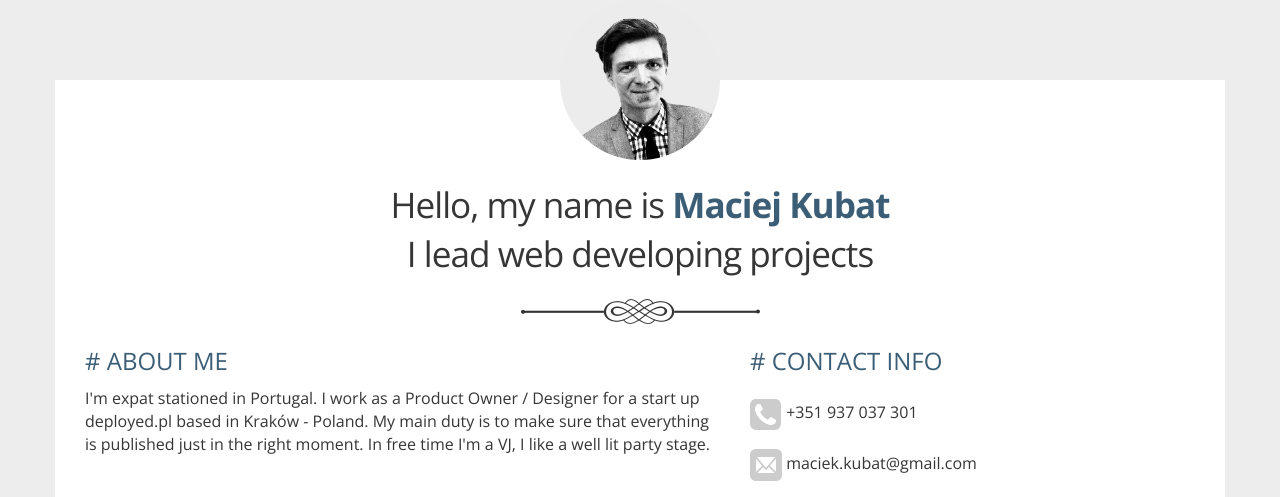
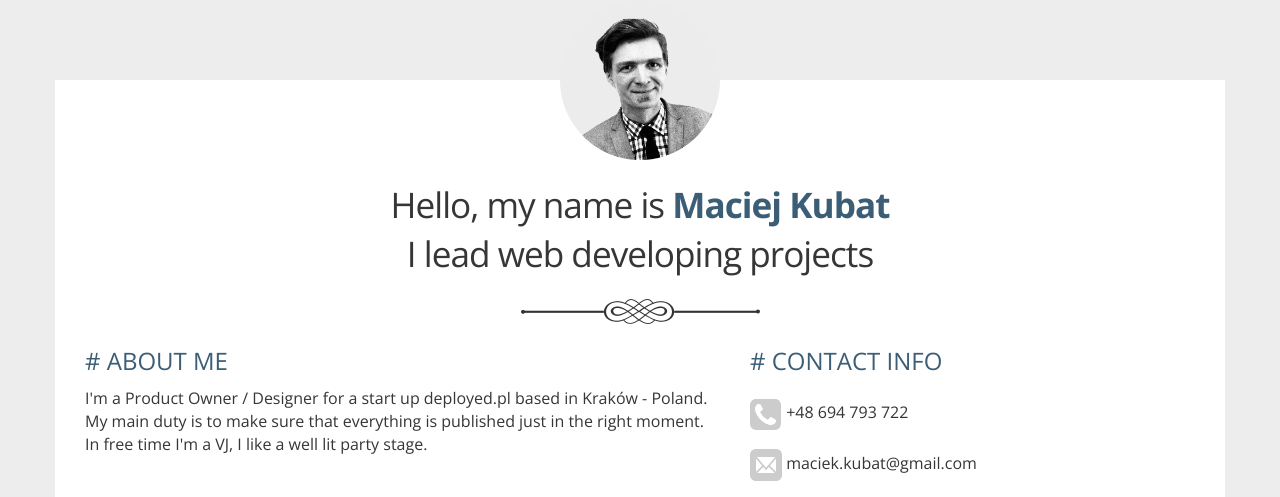
Before and after one commit to maciejkubat/portfolio, a plain HTML site: page index.html in a window 1280 px wide. Shown: the top 497 px of the page. Drawn offline with nearby package versions, Linux system fonts and the light colour scheme.

Commit message:
Modified current location

```diff
--- a/index.html
+++ b/index.html
@@ -46,12 +46,12 @@
 	    	<div class="row">
 	    		<div class="col-md-7">
 	    			<h2># About Me</h2>
-	    			<p>I'm expat stationed in Portugal. I work as a Product Owner / Designer for a start up deployed.pl based in Kraków - Poland. My main duty is to make sure that everything is published just in the right moment. In free time I'm a VJ, I like a well lit party stage.</p>
+	    			<p>I'm a Product Owner / Designer for a start up deployed.pl based in Kraków - Poland. My main duty is to make sure that everything is published just in the right moment. In free time I'm a VJ, I like a well lit party stage.</p>
 	    		</div>
 	    		<div class="col-md-5">
 	    			<h2> # Contact Info</h2>
 	    			<ul class="contact-list">
-	    				<li><img src="images/phone.png"> +351 937 037 301</li>
+	    				<li><img src="images/phone.png"> +48 694 793 722</li>
 	    				<li><img src="images/email.png"> maciek.kubat@gmail.com</li>
 	    				<li><img src="images/facebook.png"> Facebook <span><a href="https://facebook.com/maciek.kubat">facebook.com/maciek.kubat</a></li>
 	    				<li><img src="images/linkedin.png"> LinkedIn <span><a href="https://www.linkedin.com/in/maciek-kubat-7796b979">linkedin.com/in/maciek-kubat-7796b979</a></span></li>
```
